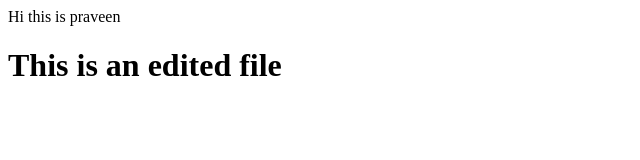
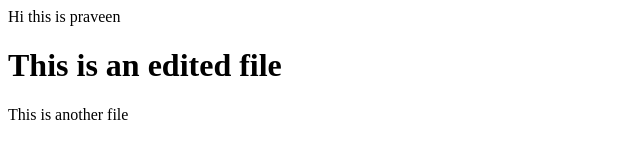
Before and after one commit to Praveensv11/jenkins-v1, a plain HTML site: page index.html in a window 1280 px wide. Shown: the whole page, without its empty margins (0-640 px from the left). Drawn offline with Linux system fonts and the light colour scheme.

Commit message:
Update index.html

```diff
--- a/index.html
+++ b/index.html
@@ -1,2 +1,3 @@
 <p>Hi this is praveen</p>
 <h1>This is an edited file</h1>
+<p>This is another file</p>
```
